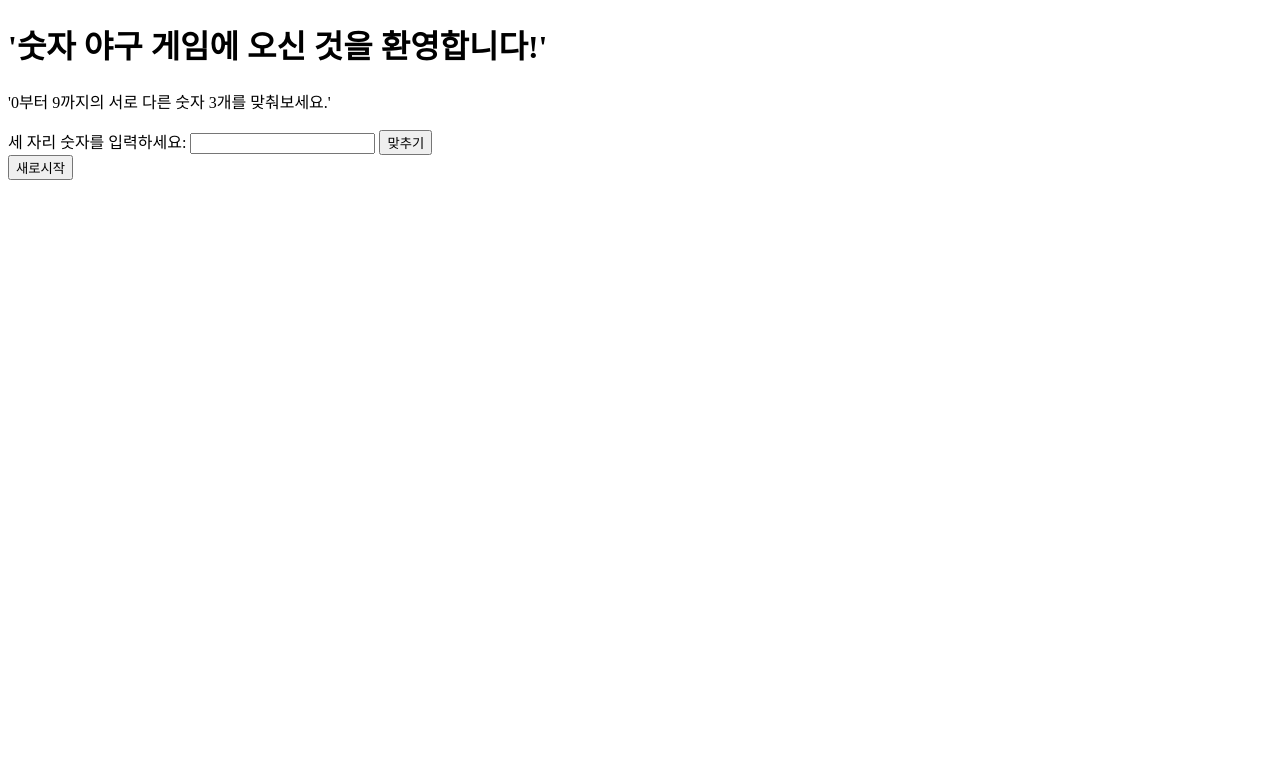
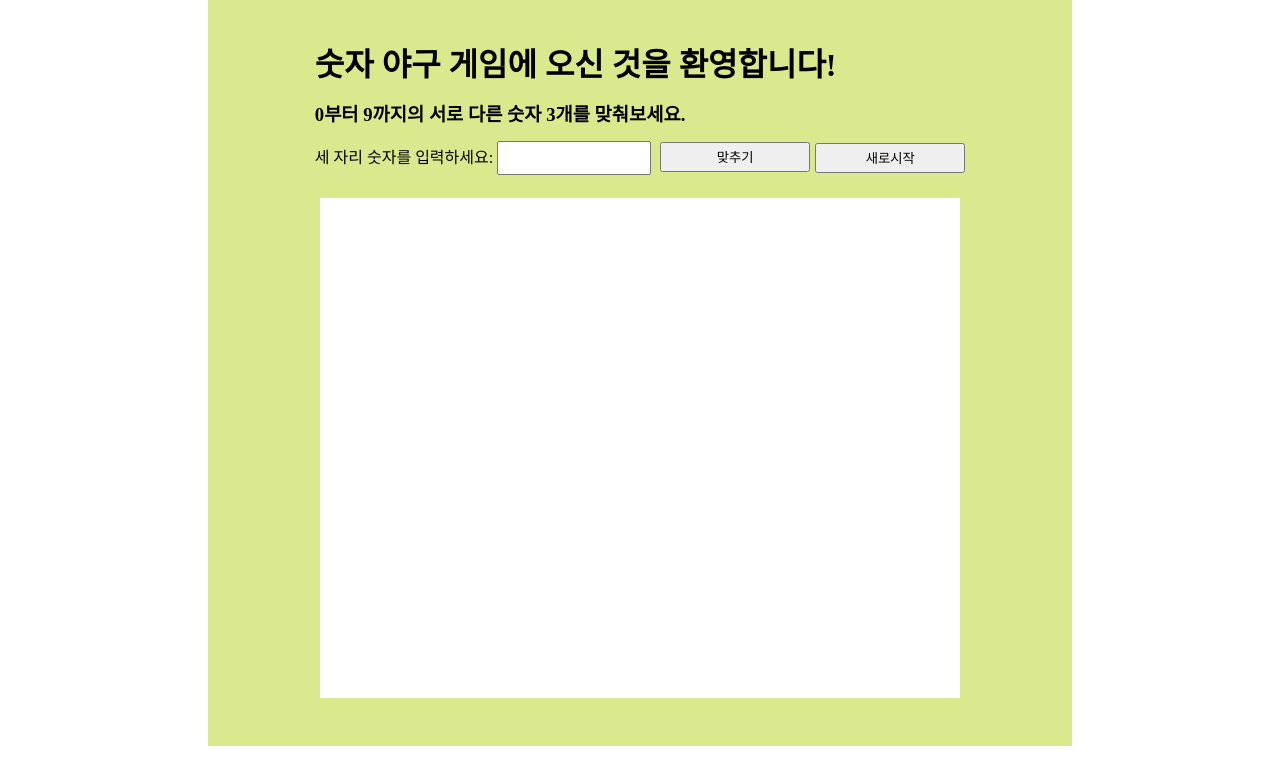
Before and after one commit to inno-front-w1-1/baseballgame-r1team01, a plain HTML site: page baseballgame.html in a window 1280 px wide. Drawn offline with Linux system fonts and the light colour scheme.

Commit message:
Fix: 오류 수정 및 css 추가

```diff
--- a/baseballgame.html
+++ b/baseballgame.html
@@ -1,32 +1,81 @@
 <!DOCTYPE html>
 <html lang="en">
   <head>
-    <meta charset="UTF-8">
-    <meta name="viewport" content="width=device-width, initial-scale=1.0">
+    <meta charset="UTF-8" />
+    <meta name="viewport" content="width=device-width, initial-scale=1.0" />
     <title>야구게임</title>
+    <style>
+      * {
+        margin: 0;
+        padding: 0;
+      }
+      body {
+        display: flex;
+        flex-direction: column;
+        align-items: center;
+        justify-content: center;
+      }
+
+      .main-container {
+        display: flex;
+        flex-direction: column;
+        align-items: center;
+        width: 800px;
+        height: 100%;
+        background-color: rgb(218, 233, 141);
+        padding: 2rem;
+      }
+      .info {
+        height: 150px;
+        display: flex;
+        flex-direction: column;
+        justify-content: space-around;
+      }
+      .game-container {
+        display: flex;
+        align-items: center;
+      }
+      .result-container {
+        margin: 1rem;
+        background-color: rgb(255, 255, 255);
+        width: 80%;
+        height: 500px;
+        overflow: auto;
+      }
+      .result-div {
+        display: flex;
+        flex-direction: column;
+        background-color: rgb(210, 210, 210);
+        margin-bottom: 10px;
+      }
+
+      input {
+        height: 30px;
+        width: 150px;
+      }
+      button {
+        height: 30px;
+        width: 150px;
+        margin-left: 5px;
+      }
+    </style>
   </head>
   <body>
-    <h1>'숫자 야구 게임에 오신 것을 환영합니다!'</h1>
-    <p>'0부터 9까지의 서로 다른 숫자 3개를 맞춰보세요.'</p>
-
+    <main class="main-container">
+      <div class="info">
+        <h1>숫자 야구 게임에 오신 것을 환영합니다!</h1>
+        <h3>0부터 9까지의 서로 다른 숫자 3개를 맞춰보세요.</h3>
+        <div class="game-container">
           <form>
-        <label for="user-input">
-            세 자리 숫자를 입력하세요:</label>
-        <input type="number" id="user-input">
-        <button type="submit" id="submit-button">
-            맞추기
-        </button>
+            <label for="user-input">세 자리 숫자를 입력하세요:</label>
+            <input type="number" id="user-input" />
+            <button type="submit" id="submit-button">맞추기</button>
           </form>
-    <button type="button" id="restart-button">
-        새로시작
-
-    </button>
-
-    <div id="container">
+          <button type="button" id="restart-button">새로시작</button>
         </div>
+      </div>
+      <div class="result-container" id="container"></div>
+    </main>
     <script src="./baseballgame.js"></script>
-
-
   </body>
-
 </html>
--- a/baseballgame.js
+++ b/baseballgame.js
@@ -1,7 +1,7 @@
-const container = document.getElementById("container")
-const submitButton = document.getElementById("submit-button")
-const userInput = document.getElementById("user-input")
-const restartButton = document.getElementById("restart-button")
+const container = document.getElementById("container");
+const submitButton = document.getElementById("submit-button");
+const userInput = document.getElementById("user-input");
+const restartButton = document.getElementById("restart-button");
 let playGame = true;
 
 // 랜덤으로 0-9 사이의 서로 다른 숫자 3개를 선택하는 함수
@@ -13,15 +13,14 @@ function generateRandomNumber() {
       digits.push(rand);
     }
   }
-    return digits.join('');
+  return digits.join("");
 }
 
 // 게임 시작
-
 if (playGame) {
   var answer = generateRandomNumber();
   submitButton.addEventListener("click", handleGuess);
-    restartButton.addEventListener("click", handleReetart);
+  restartButton.addEventListener("click", handleRestart);
 }
 var guess = "";
 
@@ -31,10 +30,12 @@ function handleGuess(event) {
   guess = userInput.value;
   // 유효성 검사
   if (guess.length !== 3 || isNaN(guess) || new Set(guess).size !== 3) {
-
-        return alert('잘못된 입력입니다. 0-9 사이의 서로 다른 숫자 3개를 입력하세요.');
+    return alert(
+      "잘못된 입력입니다. 0-9 사이의 서로 다른 숫자 3개를 입력하세요."
+    );
   }
   match();
+  userInput.value = "";
 }
 var attempts = 0;
 
@@ -51,35 +52,41 @@ function match() {
     }
   }
 
-    let newDiv = document.createElement("div")
-    let newSpan1 = document.createElement("span")
-    let newSpan2 = document.createElement("span")
+  let newDiv = document.createElement("div");
+  let newSpan1 = document.createElement("span");
+  let newSpan2 = document.createElement("span");
 
   newSpan1.innerHTML = attempts + "번째 시도 : " + guess;
-    newSpan2.innerHTML = strikes + 'S ' + balls + 'B';
+  newSpan2.innerHTML = strikes + "S " + balls + "B";
 
-    newDiv.append(newSpan1)
-    newDiv.append(newSpan2)
-    container.append(newDiv)
+  newDiv.classList.add("result-div");
+  newDiv.append(newSpan1);
+  newDiv.append(newSpan2);
+  container.append(newDiv);
 
   if (strikes === 3) {
+    let newDiv1 = document.createElement("div");
+    let newSpan3 = document.createElement("span");
 
-        let newDiv1 = document.createElement("div")
-        let newSpan3 = document.createElement("span")
+    newSpan3.innerHTML =
+      "축하합니다! " +
+      attempts +
+      "번의 시도 후에 맞추셨습니다. 정답은 " +
+      answer +
+      "입니다.";
 
-        newSpan3.innerHTML = '축하합니다! ' + attempts + '번의 시도 후에 맞추셨습니다. 정답은 ' + answer + '입니다.';
+    newDiv.append(newSpan3);
+    container.append(newDiv1);
+    endGame();
+  }
+}
 
-        newDiv.append(newSpan3)
-        container.append(newDiv1)
-        endGame()
-    }
 function endGame() {
   userInput.setAttribute("disabled", "");
   submitButton.setAttribute("disabled", "");
   playGame = false;
 }
 
-    function handleReetart() {
+function handleRestart() {
   window.location.reload();
 }
-}
```
Lines whose indentation alone changed are shown as unchanged.
